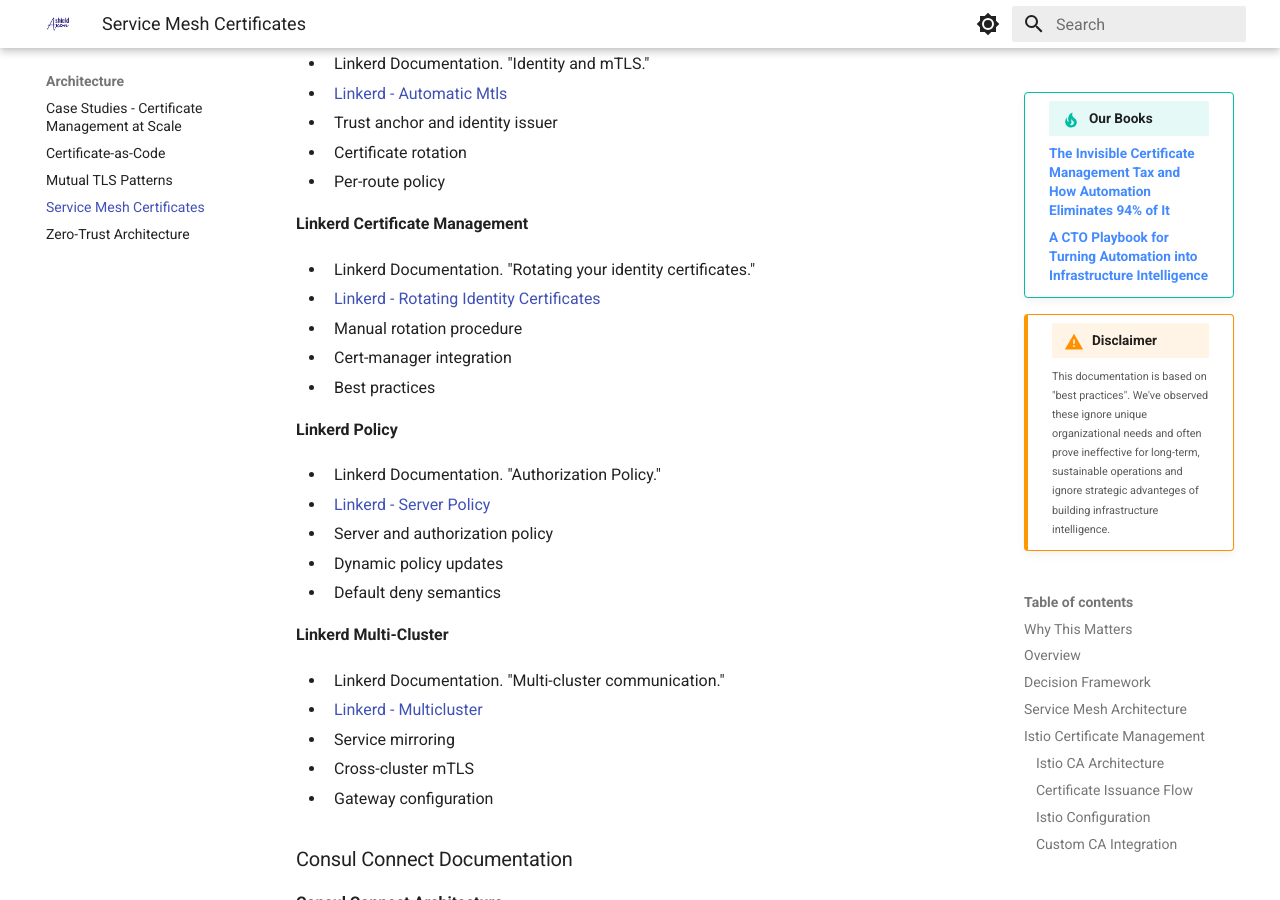
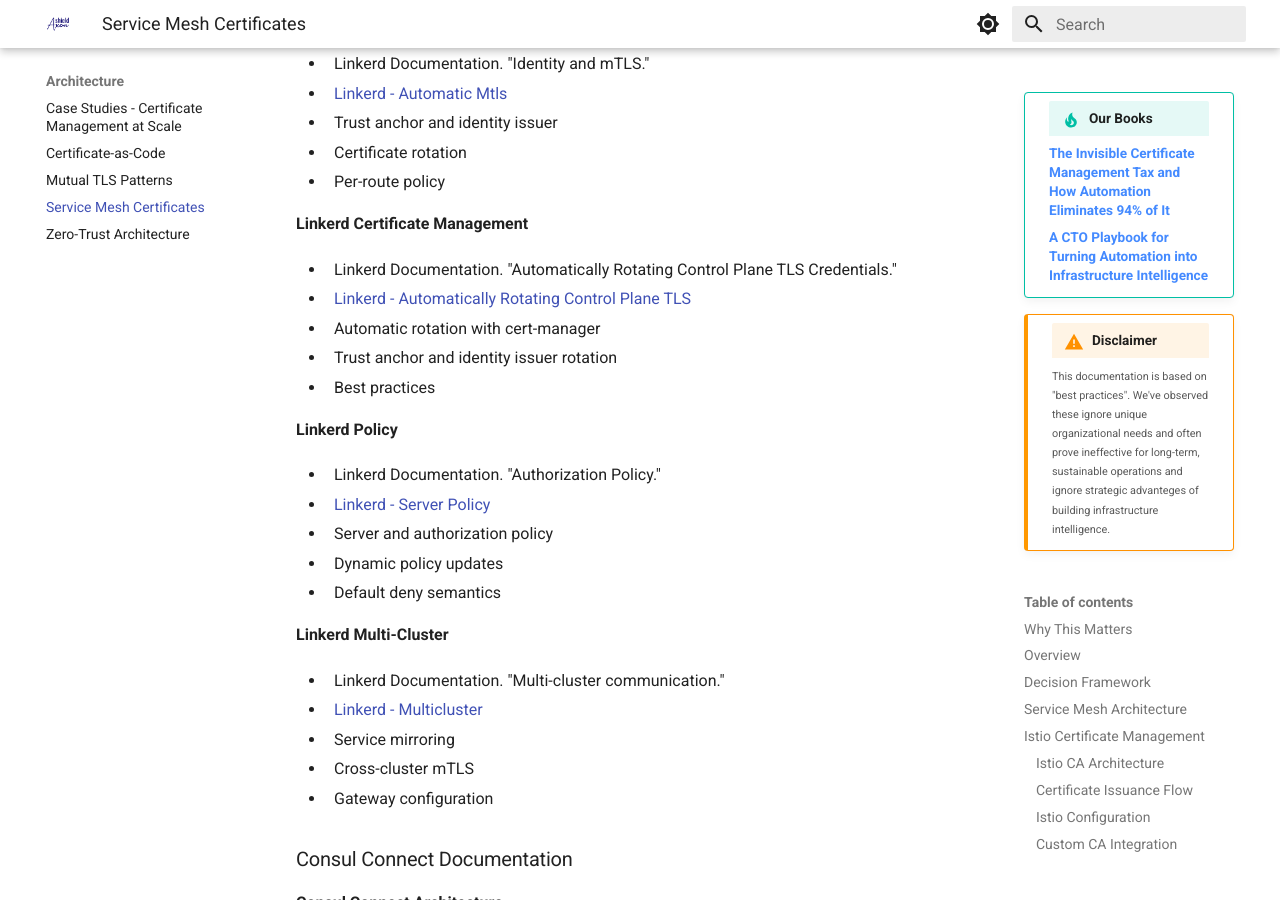
Before and after one commit to Axon-Shield/pki.github.io, an MkDocs documentation site: the page built from docs/architecture/service-mesh-certificates.md, in a window 1280 px wide and 900 px high, scrolled down 22183 px. Built offline with MkDocs 1.6.1 and Material for MkDocs 9.7.7, drawn with Linux system fonts in a browser that asks for light colours.

Commit message:
Update Linkerd and Keyfactor documentation links
- Linkerd certificate rotation → Automatically rotating control plane TLS
- Keyfactor Control product page → Main Keyfactor platform page

```diff
--- a/docs/architecture/service-mesh-certificates.md
+++ b/docs/architecture/service-mesh-certificates.md
@@ -989,10 +989,10 @@
 
 **Linkerd Certificate Management**
 
-- Linkerd Documentation. "Rotating your identity certificates."
-  - [Linkerd - Rotating Identity Certificates](https://linkerd.io/2/tasks/rotating-identity-certificates/)
-- Manual rotation procedure
-- Cert-manager integration
+- Linkerd Documentation. "Automatically Rotating Control Plane TLS Credentials."
+  - [Linkerd - Automatically Rotating Control Plane TLS](https://linkerd.io/2-edge/tasks/automatically-rotating-control-plane-tls-credentials/)
+- Automatic rotation with cert-manager
+- Trust anchor and identity issuer rotation
 - Best practices
 
 **Linkerd Policy**
```
Also changed, not shown: docs/vendors/keyfactor-command.md (+1 -1 lines).
